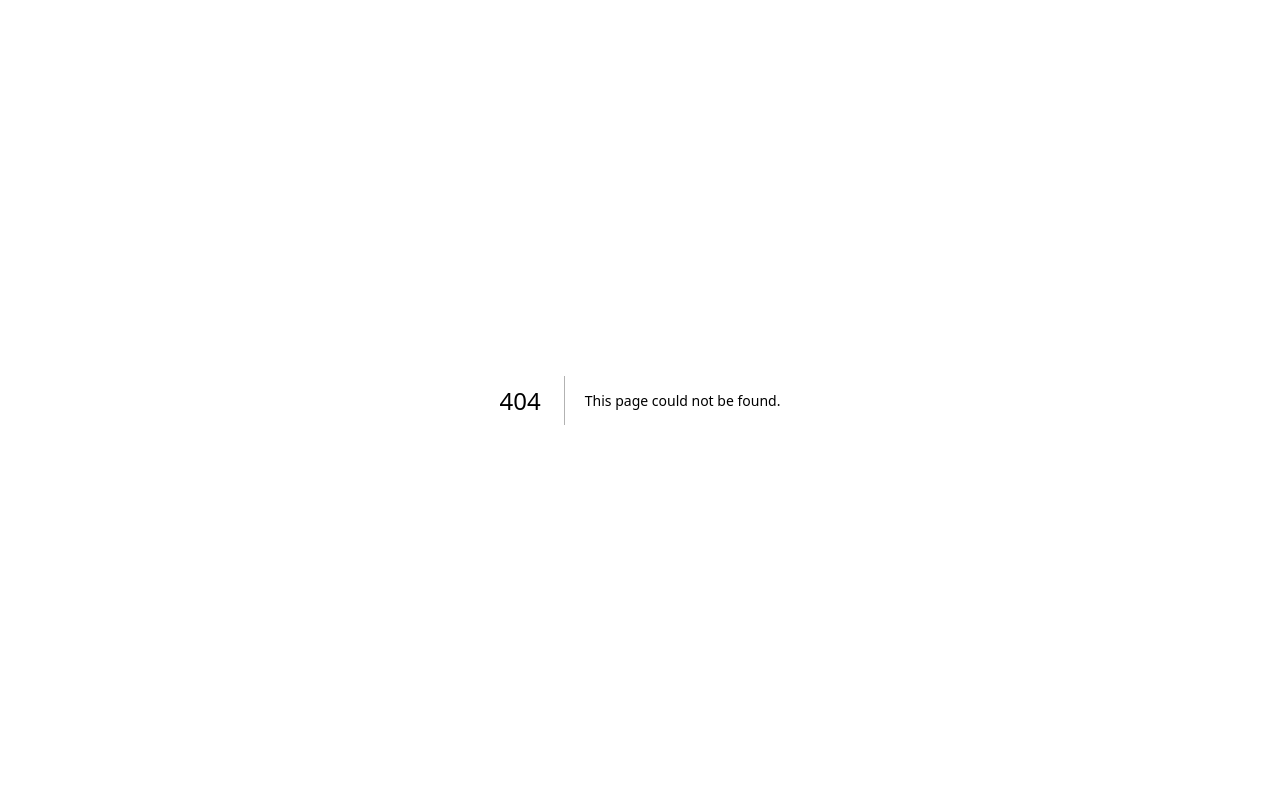
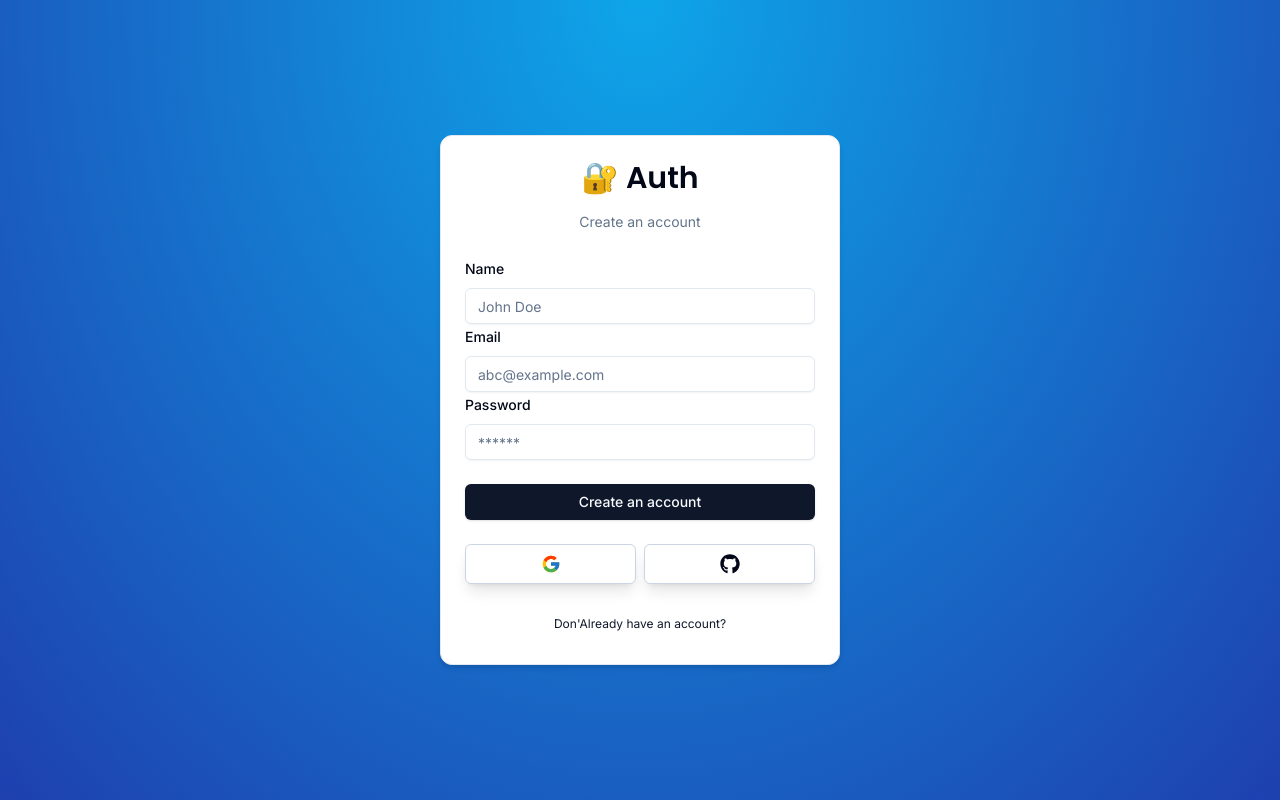
Before and after one commit to Satyajeet1152000/next-auth, a Next.js app: page /auth/register in a window 1280 px wide. Before the commit this address had no page. Built offline with nearby package versions, Linux system fonts and the light colour scheme.

Commit message:
Register forn created

```diff
--- /dev/null
+++ b/app/auth/register/page.tsx
@@ -0,0 +1,7 @@
+import RegisterForm from "@/components/auth/RegisterForm";
+
+const RegisterPage = () => {
+    return <RegisterForm />;
+};
+
+export default RegisterPage;
--- a/components/FormError.tsx
+++ b/components/FormError.tsx
@@ -7,7 +7,7 @@ const FormError = ({ message }: FormErrorProps) => {
     if (!message) return null;
 
     return (
-        <div className=" bg-destructive/15 p-3 rounded-md flex items-center gap-x-2 text-sm text-destructive">
+        <div className=" bg-destructive/20 p-3 rounded-md flex items-center gap-x-2 text-sm text-destructive">
             <ExclamationTriangleIcon className=" h-4 w-4" />
             <p>{message}</p>
         </div>
--- a/components/FormSuccess.tsx
+++ b/components/FormSuccess.tsx
@@ -7,7 +7,7 @@ const FormSuccess = ({ message }: FormSuccessProps) => {
     if (!message) return null;
 
     return (
-        <div className=" bg-emerald-500/15 p-3 rounded-md flex items-center gap-x-2 text-sm text-emerald-500">
+        <div className=" bg-emerald-500/20 p-3 rounded-md flex items-center gap-x-2 text-sm text-emerald-500">
             <CheckCircledIcon className=" h-4 w-4" />
             <p>{message}</p>
         </div>
--- /dev/null
+++ b/components/auth/RegisterForm.tsx
@@ -0,0 +1,131 @@
+"use client";
+
+import { RegisterSchema } from "@/schemas";
+import { zodResolver } from "@hookform/resolvers/zod";
+import { useState, useTransition } from "react";
+import { useForm } from "react-hook-form";
+import { z } from "zod";
+import CardWrapper from "./CardWrapper";
+import {
+    Form,
+    FormControl,
+    FormField,
+    FormItem,
+    FormLabel,
+    FormMessage,
+} from "../ui/form";
+import { Input } from "../ui/input";
+import FormError from "../FormError";
+import FormSuccess from "../FormSuccess";
+import { Button } from "../ui/button";
+import { register } from "@/actions/auth/register";
+
+const RegisterForm = () => {
+    const [isPending, startTransition] = useTransition();
+    const [error, setError] = useState<string | undefined>("");
+    const [success, setSuccess] = useState<string | undefined>("");
+
+    const form = useForm<z.infer<typeof RegisterSchema>>({
+        resolver: zodResolver(RegisterSchema),
+        defaultValues: {
+            name: "",
+            email: "",
+            password: "",
+        },
+    });
+
+    const onSubmit = (values: z.infer<typeof RegisterSchema>) => {
+        setError("");
+        setSuccess("");
+
+        startTransition(() => {
+            register(values).then((data) => {
+                setError(data.error);
+                setSuccess(data.success);
+            });
+        });
+    };
+    return (
+        <CardWrapper
+            headerLabel="Create an account"
+            backButtonLabel="Don'Already have an account?"
+            bacButtonHref="/auth/login"
+            showSocial
+        >
+            <Form {...form}>
+                <form
+                    onSubmit={form.handleSubmit(onSubmit)}
+                    className=" space-y-6"
+                >
+                    <div className=" scroll-py-4">
+                        <FormField
+                            control={form.control}
+                            name="name"
+                            render={({ field }) => (
+                                <FormItem>
+                                    <FormLabel>Name</FormLabel>
+                                    <FormControl>
+                                        <Input
+                                            {...field}
+                                            disabled={isPending}
+                                            placeholder="John Doe"
+                                            type="text"
+                                        />
+                                    </FormControl>
+                                    <FormMessage />
+                                </FormItem>
+                            )}
+                        />
+                        <FormField
+                            control={form.control}
+                            name="email"
+                            render={({ field }) => (
+                                <FormItem>
+                                    <FormLabel>Email</FormLabel>
+                                    <FormControl>
+                                        <Input
+                                            {...field}
+                                            disabled={isPending}
+                                            placeholder="abc@example.com"
+                                            type="email"
+                                        />
+                                    </FormControl>
+                                    <FormMessage />
+                                </FormItem>
+                            )}
+                        />
+                        <FormField
+                            control={form.control}
+                            name="password"
+                            render={({ field }) => (
+                                <FormItem>
+                                    <FormLabel>Password</FormLabel>
+                                    <FormControl>
+                                        <Input
+                                            {...field}
+                                            disabled={isPending}
+                                            placeholder="******"
+                                            type="password"
+                                        />
+                                    </FormControl>
+                                    <FormMessage />
+                                </FormItem>
+                            )}
+                        />
+                    </div>
+                    <FormError message={error} />
+                    <FormSuccess message={success} />
+                    <Button
+                        type="submit"
+                        className=" w-full"
+                        disabled={isPending}
+                    >
+                        Create an account
+                    </Button>
+                </form>
+            </Form>
+        </CardWrapper>
+    );
+};
+
+export default RegisterForm;
```
